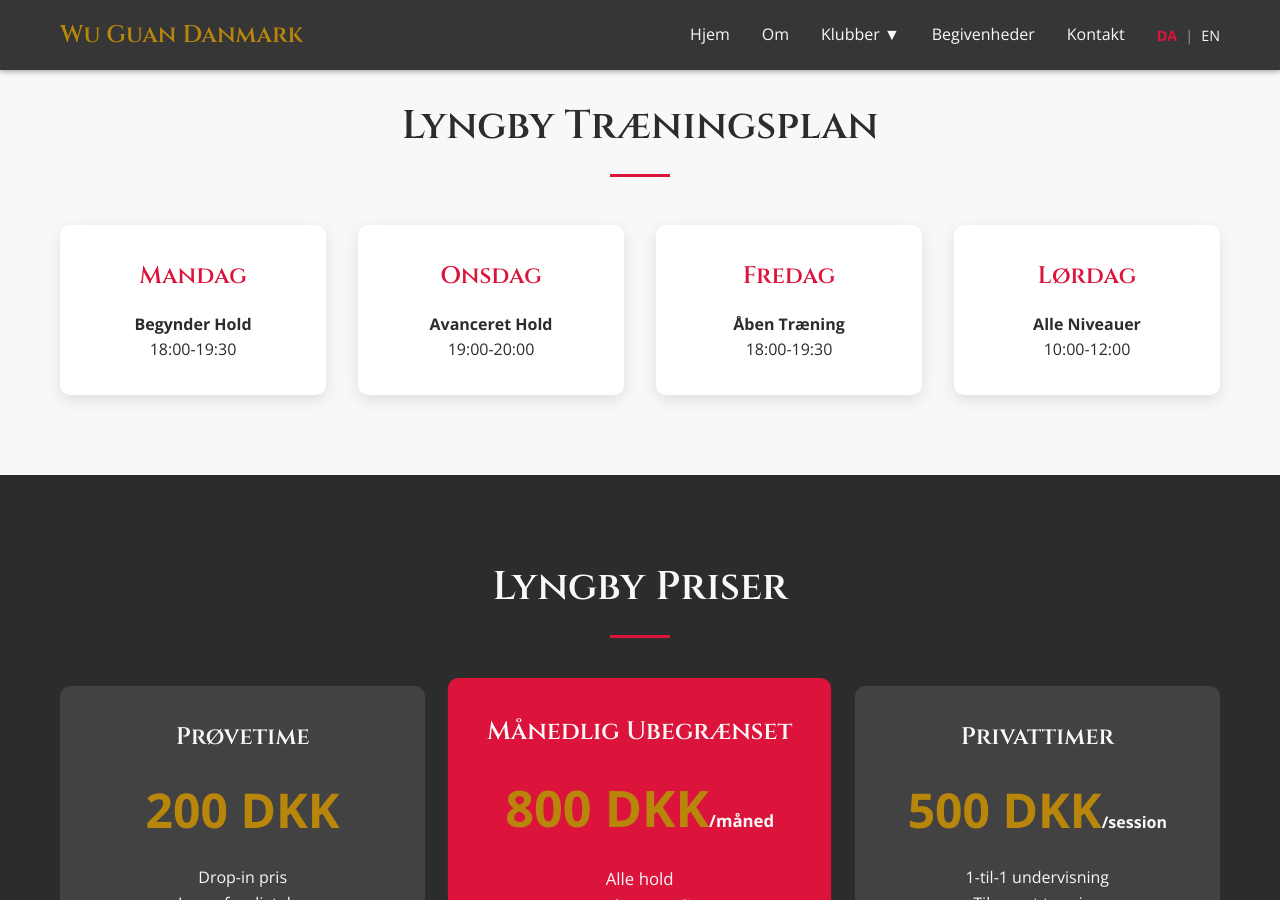
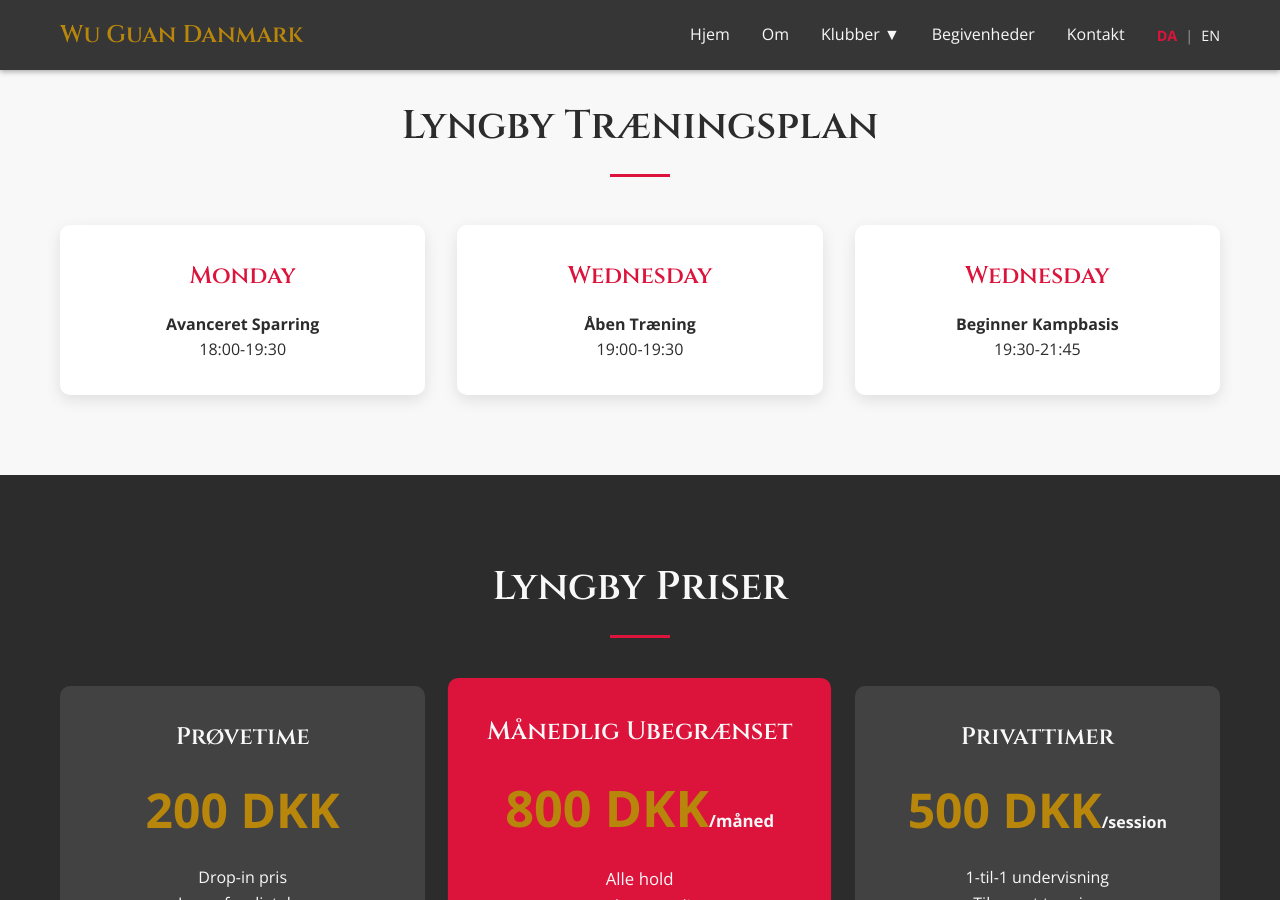
Before and after one commit to miniwolf/miniwolf.github.io, a Jekyll site: the page built from da/lyngby.html, in a window 1280 px wide and 900 px high, scrolled down 2412 px. Built offline with Jekyll 4.4.1, drawn with Linux system fonts in a browser that asks for light colours.

Commit message:
Correct Lyngby data address and classes

```diff
--- a/da/lyngby.html
+++ b/da/lyngby.html
@@ -34,18 +34,15 @@ instructors:
 classtypes: [beginner, advanced, open]
 
 classes:
-  - day: Mandag
-    description: Begynder Hold
-    time: "18:00-19:30"
-  - day: Onsdag
-    description: Avanceret Hold
-    time: "19:00-20:00"
-  - day: Fredag
+  - day: Monday
+    description: Avanceret Sparring
+    time: 18:00-19:30
+  - day: Wednesday
     description: Åben Træning
-    time: "18:00-19:30"
-  - day: Lørdag
-    description: Alle Niveauer
-    time: "10:00-12:00"
+    time: 19:00-19:30
+  - day: Wednesday
+    description: Beginner Kampbasis
+    time: 19:30-21:45
 
 interests: [
   "Begynderhold",
--- a/en/lyngby.html
+++ b/en/lyngby.html
@@ -10,7 +10,7 @@ contact-email-id: entry.1629391342
 contact-interest-id: entry.1327311033
 contact-content-id: entry.732101789
 
-address: "[Lyngby Studio Address]<br>Lyngby, Denmark"
+address: "Trongårdsskolen Pigernes Gymnastikssal<br>Trongårdsvej 50, 2800 Kgs. Lyngby"
 phone: "+45 22123861"
 email: ptcc.lyngby@gmail.com
 
```
